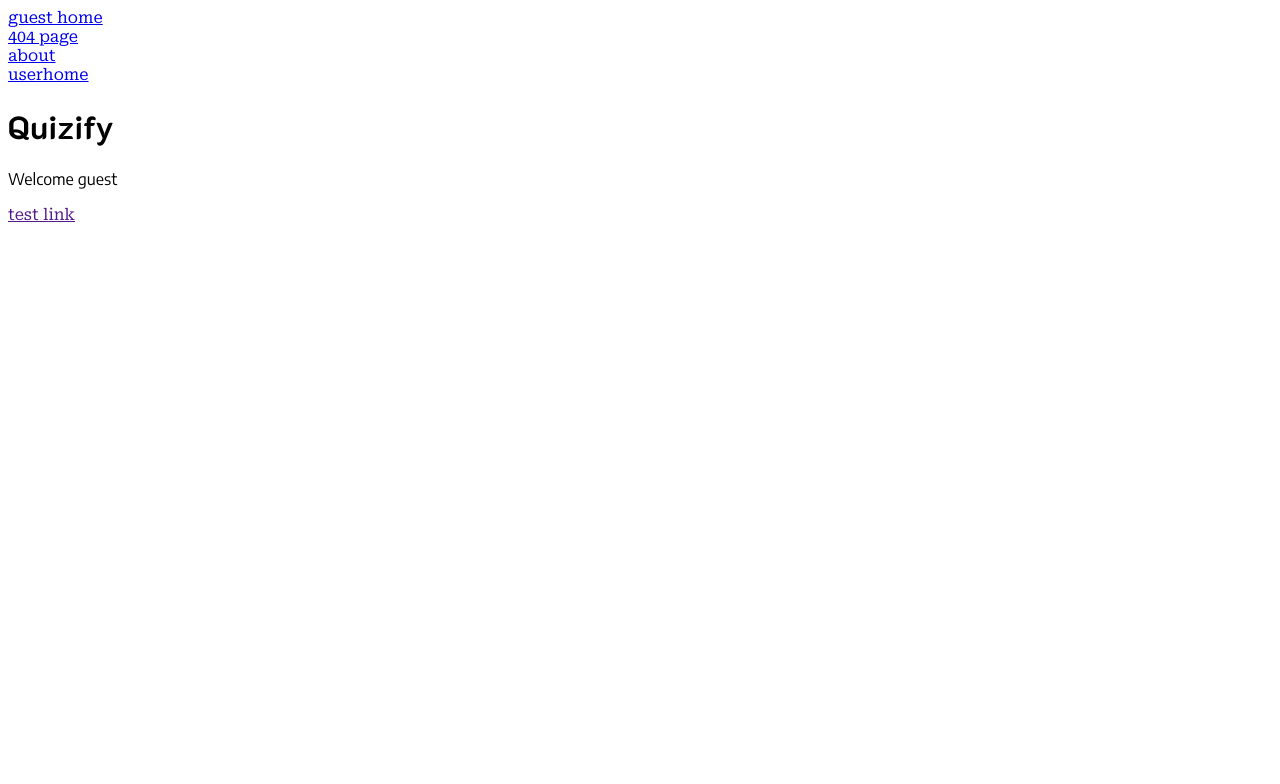
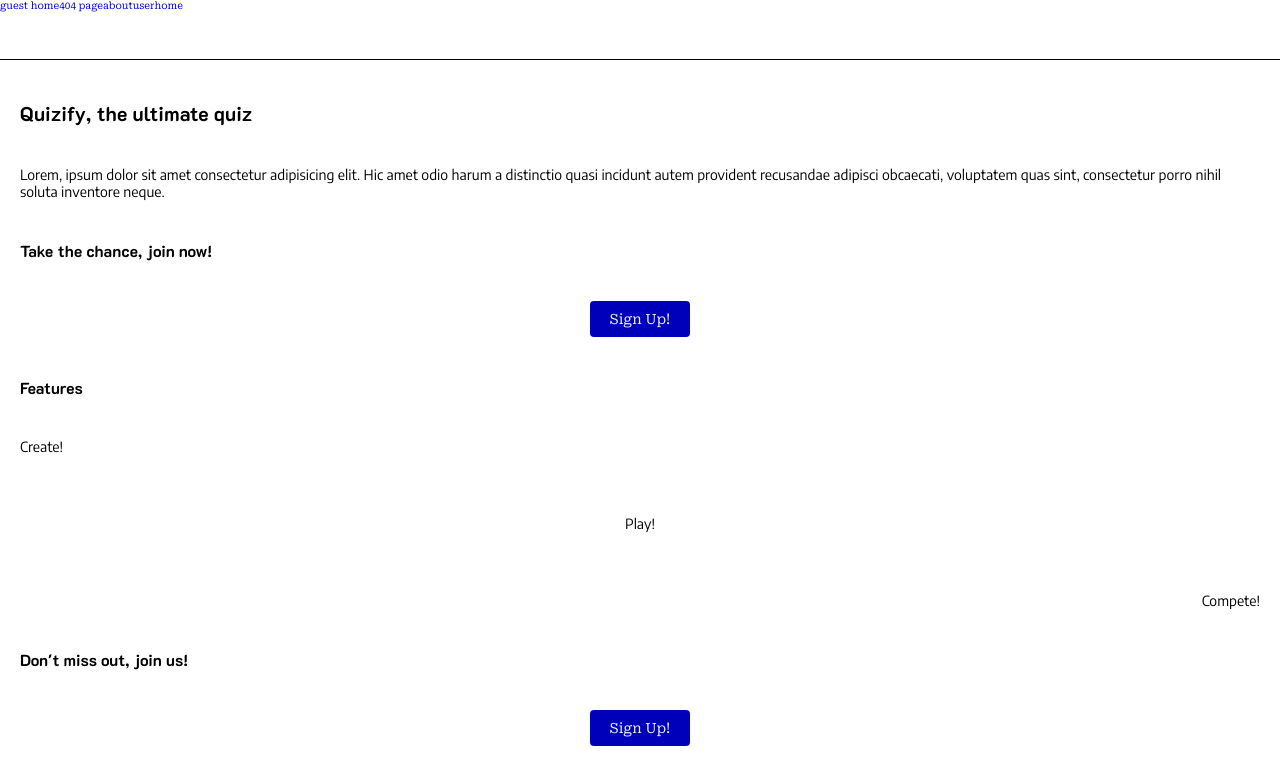
Before and after one commit to Laufox/quizify, a React (Vite) app: page / in a window 1280 px wide. Before the commit this address had no page. Shown: the top 784 px of the page. Built offline with nearby package versions, Linux system fonts and the light colour scheme.

Commit message:
Implements initial content for guest home page

```diff
--- a/src/App.tsx
+++ b/src/App.tsx
@@ -28,6 +28,7 @@ function App() {
     return (
         <div className="App">
             <Navigaion />
+            <div className='app-container'>
                 <Routes>
 
                     <Route path='*' element={<NotFoundPage />} />
@@ -52,6 +53,7 @@ function App() {
                     <Route path='/search' element={<SearchPage />} />
                 </Routes>
             </div>
+        </div>
     )
 }
 
--- a/src/assets/scss/App.scss
+++ b/src/assets/scss/App.scss
@@ -1,14 +1,60 @@
 /* Google fonts */
 @import url('https://fonts.googleapis.com/css2?family=Encode+Sans:wght@100;200;300;400;500;600;700;800;900&family=K2D:ital,wght@0,100;0,200;0,300;0,400;0,500;0,600;0,700;0,800;1,100;1,200;1,300;1,400;1,500;1,600;1,700;1,800&family=Roboto+Serif:ital,opsz,wght@0,8..144,100;0,8..144,200;0,8..144,300;0,8..144,400;0,8..144,500;0,8..144,600;0,8..144,700;0,8..144,800;0,8..144,900;1,8..144,100;1,8..144,200;1,8..144,300;1,8..144,400;1,8..144,500;1,8..144,600;1,8..144,700;1,8..144,800;1,8..144,900&display=swap');
+
+@import 'Navigation';
+@import 'GuestHomePage';
+
+* {
+    box-sizing: border-box;
+    margin: 0;
+    padding: 0;
+}
+
+:root {
+    font-size: 10px;
+}
 
 h1, h2, h3, h4, h5, h6 {
     font-family: 'K2D', Arial, sans-serif;
 }
 
+h1 {
+    font-size: 2rem;
+}
+
+h2 {
+    font-size: 1.6rem;
+}
+
 p, span {
     font-family: 'Encode Sans', Arial, sans-serif;
+    font-size: 1.4rem;
 }
 
 a, button {
     font-family: 'Roboto Serif', 'Times New Roman', Times, serif;
+    text-decoration: none;
 }
+
+.btn {
+    padding: 1rem 2rem;
+    border-radius: 0.4rem;
+    align-self: center;
+    font-size: 1.4rem;
+}
+
+.btn-info {
+    color: #f2f2ff;
+    background-color: #00b;
+}
+
+.app-container {
+    padding: 4rem 2rem;
+    min-height: calc(100vh - 6rem);
+}
+
+.page-container {
+    display: flex;
+    flex-flow: column;
+    gap: 4rem;
+}
--- /dev/null
+++ b/src/assets/scss/GuestHomePage.scss
@@ -0,0 +1,17 @@
+.features-container {
+    display: flex;
+    flex-flow: column;
+    gap: 6rem;
+
+    .feature-create {
+        align-self: flex-start;
+    }
+
+    .feature-play {
+        align-self: center;
+    }
+
+    .feature-compete {
+        align-self: flex-end;
+    }
+}
--- /dev/null
+++ b/src/assets/scss/Navigation.scss
@@ -0,0 +1,4 @@
+.navigation {
+    height: 6rem;
+    border-bottom: 0.1rem solid black;
+}
--- a/src/components/Navigation.tsx
+++ b/src/components/Navigation.tsx
@@ -2,7 +2,7 @@ import { Link } from 'react-router-dom'
 
 const Navigaion = () => {
     return (
-        <div style={{display: 'flex', flexFlow: 'column'}}>
+        <div className='navigation'>
             <Link to='/'>guest home</Link>
             <Link to='/abc123'>404 page</Link>
             <Link to='/about'>about</Link>
--- a/src/pages/GuestHomePage.tsx
+++ b/src/pages/GuestHomePage.tsx
@@ -1,10 +1,30 @@
+import { Link } from 'react-router-dom'
+
 const GuestHomePage = () => {
     return (
-        <>
-        <h1>Quizify</h1>
-        <p>Welcome guest</p>
-        <a href=''>test link</a>
-        </>
+        <div className="page-container">
+            <h1>Quizify, the ultimate quiz</h1>
+
+            <p>
+                Lorem, ipsum dolor sit amet consectetur adipisicing elit. Hic amet odio harum a distinctio quasi incidunt autem provident recusandae adipisci obcaecati, voluptatem quas sint, consectetur porro nihil soluta inventore neque.
+            </p>
+
+            <h2>Take the chance, join now!</h2>
+
+            <Link to='/signup' className='btn btn-info'>Sign Up!</Link>
+
+            <h2>Features</h2>
+
+            <div className='features-container'>
+                <span className='feature-create'>Create!</span>
+                <span className='feature-play'>Play!</span>
+                <span className='feature-compete'>Compete!</span>
+            </div>
+
+            <h2>Don't miss out, join us!</h2>
+
+            <Link to='/signup' className='btn btn-info'>Sign Up!</Link>
+        </div>
     )
 }
 
```
Lines whose indentation alone changed are shown as unchanged.
